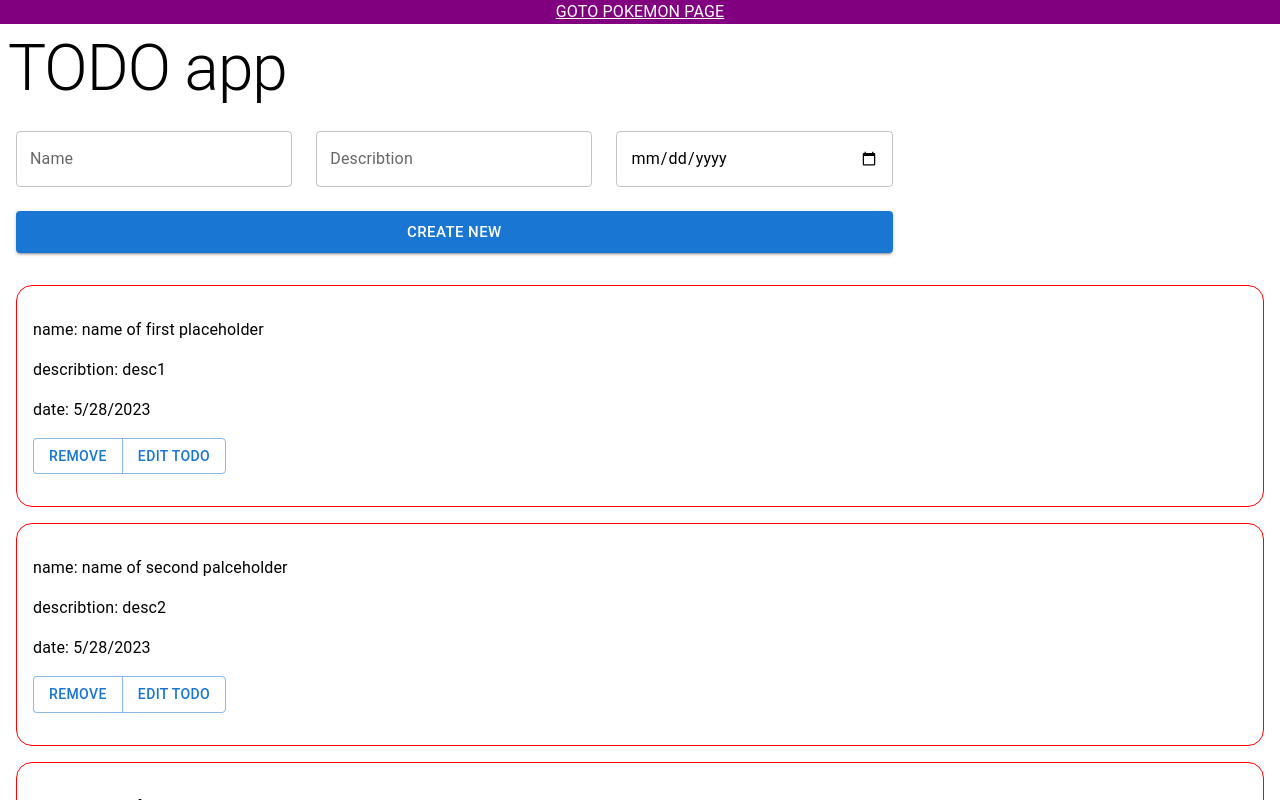
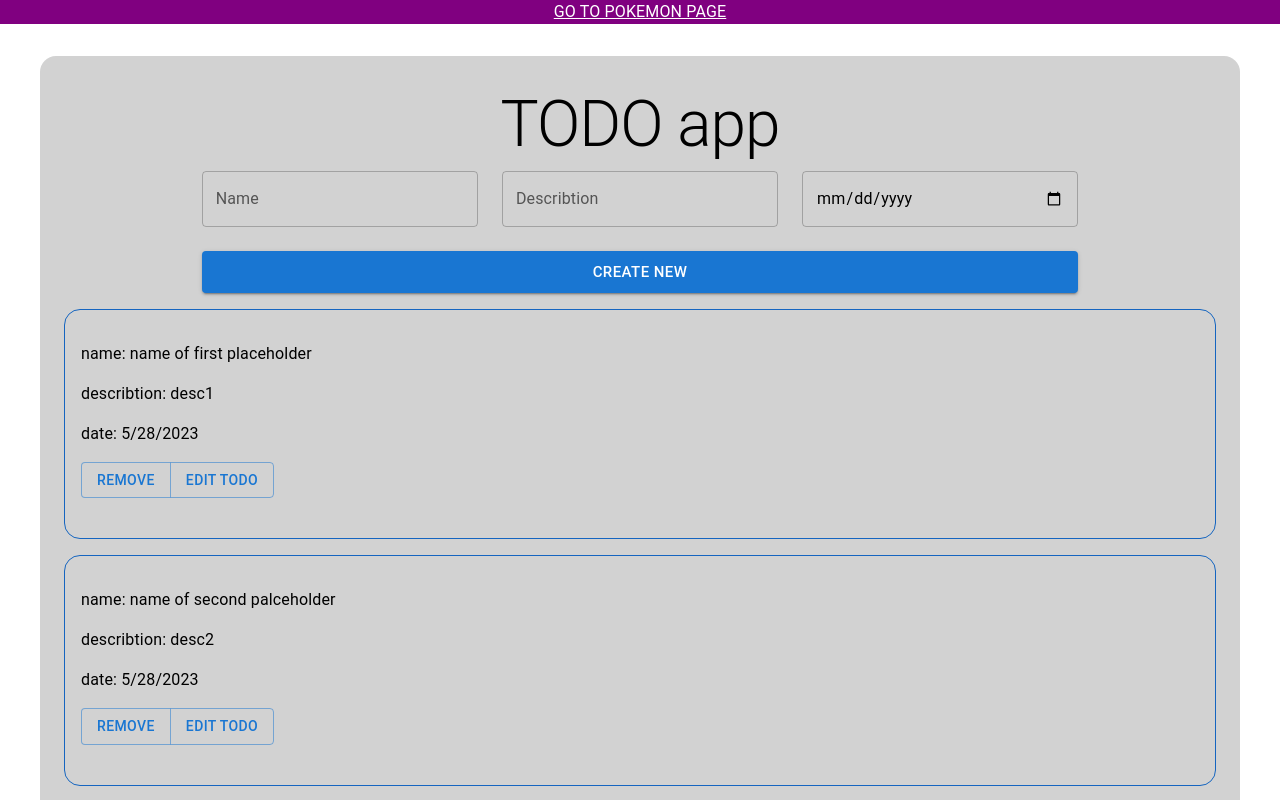
Before and after one commit to F1L1P0/react-todo-app, a React (Vite) app: page / in a window 1280 px wide. Shown: the top 800 px of the page. Built offline with nearby package versions, Linux system fonts and the light colour scheme.

Commit message:
adding simple UI + pokemon page functionality

```diff
--- a/src/components/pokemon/Pokemon.tsx
+++ b/src/components/pokemon/Pokemon.tsx
@@ -1,25 +1,40 @@
 import { useEffect, useState } from 'react'
 import axios from 'axios'
-import { Box, Typography } from '@mui/material'
+import { Box, Typography, Button } from '@mui/material'
+import { useRef } from 'react'
 
 export default function Pokemon() {
-    const apiPokemonUrl = 'https://pokeapi.co/api/v2/pokemon'
     const [pokemon, setPokemon] = useState<{ name: string }[]>([])
+    const apiPokemonNamesUrl = `https://pokeapi.co/api/v2/pokemon`
+    const [nextUrl, setNextUrl] = useState(apiPokemonNamesUrl)
+    const isMounted = useRef(false)
+
+    async function fetchPokemon() {
+        const response = await axios.get(nextUrl)
+        const pokemonNames = response.data.results
+        setPokemon((prevPokemon) => [...prevPokemon, ...pokemonNames])
+        setNextUrl(response.data.next)
+    }
 
     useEffect(() => {
-        async function fetchPokemon() {
-            const response = await axios.get(apiPokemonUrl)
-            setPokemon(response.data.results)
+        if (!isMounted.current) {
+            isMounted.current = true //prevent double fetching
+            fetchPokemon()
         }
-        fetchPokemon()
     }, [])
 
     return (
-        <Box>
-            <Typography variant="h1">Pokemon</Typography>
+        <Box sx={{ display: 'flex', justifyContent: 'center', alignItems: 'center', flexDirection: 'column' }}>
+            <Typography variant="h1">Pokemons</Typography>
+            <Typography variant="h3">Here is list of pokemons from api</Typography>
+            <Button variant="contained" onClick={() => fetchPokemon()}>
+                Load more pokemon
+            </Button>
             <ul>
                 {pokemon.map((pokemon) => (
-                    <li key={pokemon.name}>{pokemon.name}</li>
+                    <li style={{ listStyle: 'numeric' }} key={pokemon.name}>
+                        {'-->'} {pokemon.name}
+                    </li>
                 ))}
             </ul>
         </Box>
--- a/src/components/todo/Todo.tsx
+++ b/src/components/todo/Todo.tsx
@@ -4,8 +4,8 @@ import { useState, useCallback, FormEvent } from 'react'
 import { nanoid } from '@reduxjs/toolkit'
 import TodoItems from './TodoItems'
 import { Link } from 'react-router-dom'
-import { ITodo } from '@/redux/todoSlice'
-import { ButtonGroup, Button, TextField, Box, Typography } from '@mui/material'
+import { ITodo } from './todo.interface'
+import { ButtonGroup, Button, TextField, Box, Typography, Container } from '@mui/material'
 import Grid from '@mui/material/Unstable_Grid2/Grid2'
 
 export default function Todo() {
@@ -26,15 +26,25 @@ export default function Todo() {
 
     return (
         <>
-            <Box sx={{ background: 'purple', width: '100%', display: 'flex', justifyContent: 'center' }}>
+            <Box sx={{ background: 'purple', width: '100%', display: 'flex', justifyContent: 'center', mb: 4 }}>
                 <Link style={{ color: 'white', textAlign: 'center', width: '100%' }} to="/pokemon">
-                    GOTO POKEMON PAGE
+                    GO TO POKEMON PAGE
                 </Link>
             </Box>
+            <Container
+                sx={{
+                    display: 'flex',
+                    flexDirection: 'column',
+                    alignItems: 'center',
+                    bgcolor: '#d2d2d2',
+                    p: 3,
+                    borderRadius: '1rem',
+                }}
+            >
                 <Typography variant="h1" sx={{ fontSize: '4rem', p: 1 }}>
                     TODO app
                 </Typography>
-            <form onSubmit={handleSubmit} style={{ padding: '1rem' }}>
+                <form onSubmit={handleSubmit}>
                     <ButtonGroup variant="outlined" aria-label="Functional TODO buttons">
                         <Grid
                             container
@@ -86,6 +96,7 @@ export default function Todo() {
                     </ButtonGroup>
                 </form>
                 <TodoItems />
+            </Container>
         </>
     )
 }
--- a/src/components/todo/TodoItems.tsx
+++ b/src/components/todo/TodoItems.tsx
@@ -2,7 +2,7 @@ import { removeTodo, updateTodo } from '@/redux/todoSlice'
 import { useDispatch, useSelector } from 'react-redux'
 import { RootState } from '@/redux/store'
 import { useState } from 'react'
-import { ITodo } from '@/redux/todoSlice'
+import { ITodo } from './todo.interface'
 import { ButtonGroup, Button, TextField, Box } from '@mui/material'
 import Stack from '@mui/material/Stack'
 
@@ -15,20 +15,20 @@ export default function TodoItem() {
         updatedTodoDesc: '',
         updatedTodoTime: new Date().toLocaleDateString(),
         showUpdateTodo: false,
-        selectedTodoId: null,
+        selectedTodoId: '',
     })
 
-    const handleEditClick = (id) => {
+    const handleEditClick = (id: string | number) => {
         if (todoState.selectedTodoId === id) {
-            setTodoState({ ...todoState, showUpdateTodo: false, selectedTodoId: null })
+            setTodoState({ ...todoState, showUpdateTodo: false, selectedTodoId: '' })
         } else {
             const selectedTodo = todos.find((todo: ITodo) => todo.id === id)
             setTodoState({
                 ...todoState,
                 selectedTodoId: id,
-                updatedTodoName: selectedTodo.name,
-                updatedTodoDesc: selectedTodo.desc,
-                updatedTodoTime: selectedTodo.time,
+                updatedTodoName: selectedTodo?.name ?? '',
+                updatedTodoDesc: selectedTodo?.desc ?? '',
+                updatedTodoTime: selectedTodo?.time ?? new Date().toLocaleDateString(),
                 showUpdateTodo: true,
             })
         }
@@ -50,30 +50,22 @@ export default function TodoItem() {
             updatedTodoDesc: '',
             updatedTodoTime: new Date().toLocaleTimeString(),
             showUpdateTodo: false,
-            selectedTodoId: null,
+            selectedTodoId: '',
         })
-    }
-
-    const todoItemStyle = {
-        border: '1px solid red',
-        padding: '1rem',
-        margin: '1rem',
-        borderRadius: '1rem',
     }
 
     return (
         <>
             {todos.map((item) => (
-                <Box key={item.id} style={todoItemStyle}>
+                <Box
+                    key={item.id}
+                    sx={{ border: '1px solid #1565c0', p: 2, mt: 2, borderRadius: '1rem', width: '100%' }}
+                >
                     <Box>
                         <p>name: {item.name}</p>
                         <p>describtion: {item.desc}</p>
                         <p>date: {item.time}</p>
-                        <ButtonGroup
-                            variant="outlined"
-                            aria-label="Functional TODO buttons"
-                            style={{ paddingBottom: '1rem' }}
-                        >
+                        <ButtonGroup variant="outlined" aria-label="Functional TODO buttons" sx={{ pb: 3 }}>
                             <Button type="button" onClick={() => dispatch(removeTodo(item.id))}>
                                 Remove
                             </Button>
--- a/src/pages/pokemon/PokemonPage.tsx
+++ b/src/pages/pokemon/PokemonPage.tsx
@@ -1,10 +1,15 @@
 import { Link } from 'react-router-dom'
 import Pokemon from '@/components/pokemon/Pokemon'
+import { Box } from '@mui/material'
 
 export const PokemonPage = () => {
     return (
         <>
-            <Link to="/">Back to dashboard</Link>
+            <Box sx={{ background: 'purple', width: '100%', display: 'flex', justifyContent: 'center', mb: 4 }}>
+                <Link style={{ color: 'white', textAlign: 'center', width: '100%' }} to="/">
+                    GO TO DASHBOARD
+                </Link>
+            </Box>
             <Pokemon />
         </>
     )
```
Also changed, not shown: src/components/todo/todo.interface.tsx (added, +10 -0 lines), src/redux/todoSlice.ts (+1 -11 lines). Lines whose indentation alone changed are shown as unchanged.
